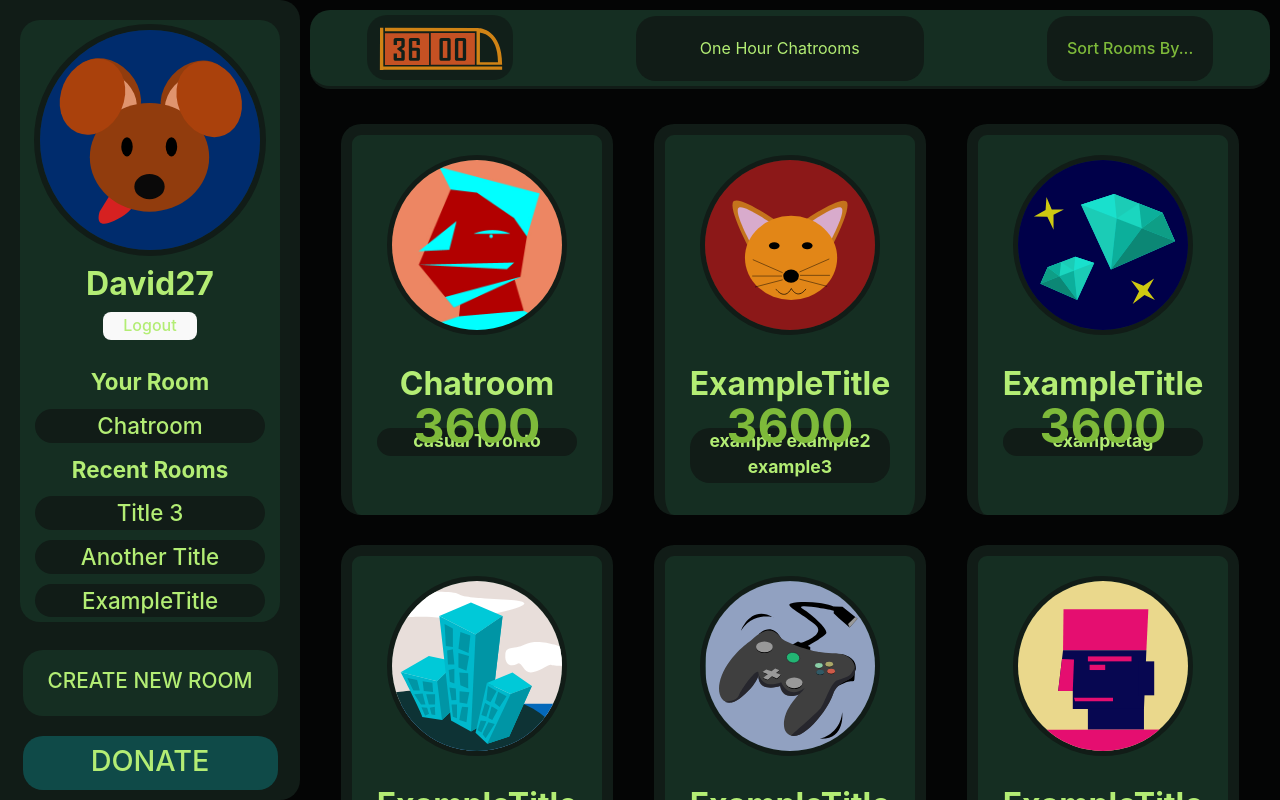
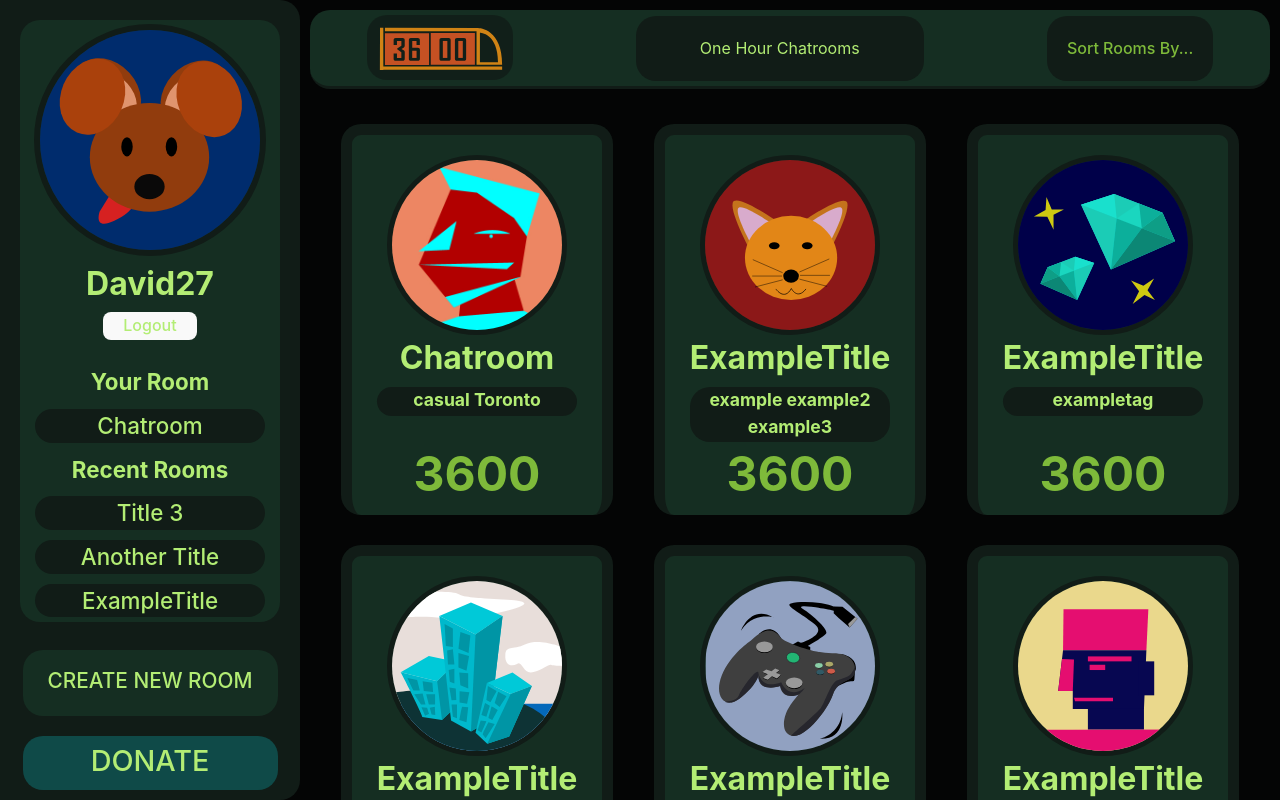
Before and after one commit to stevendreed/3600, a React (Vite) app in the folder client/: page / in a window 1280 px wide. Built offline with nearby package versions, Linux system fonts and the light colour scheme.

Commit message:
Fixed room cards css layout

```diff
--- a/client/src/App.css
+++ b/client/src/App.css
@@ -434,7 +434,7 @@ Link {
 
 .card img {
   border: 5px solid var(--medBackground);
-  margin: 20px 0px 10px 0px;
+  margin: 20px 0px 5px 0px;
   width: 170px;
   height: 170px;
   border-radius: 100%;
@@ -443,6 +443,8 @@ Link {
 .card h1 {
   font-size: 2em;
   color: var(--lightGreenChar);
+  padding: 0px;
+  margin: 0px 0px 0px 0px;
 }
 
 .card h2 {
@@ -452,14 +454,14 @@ Link {
   border-radius: 20px;
   width: 200px;
   height: auto;
-  margin: 5px 0px 0px 0px;
+  margin: 12px 0px 0px 0px;
   padding: 0px 0px 2px 0px;
 }
 
 .card h3 {
   font-size: 3em;
   position: absolute;
-  bottom: 5px;
+  top: 255px;
   color: var(--greenChar);
 }
 
```
